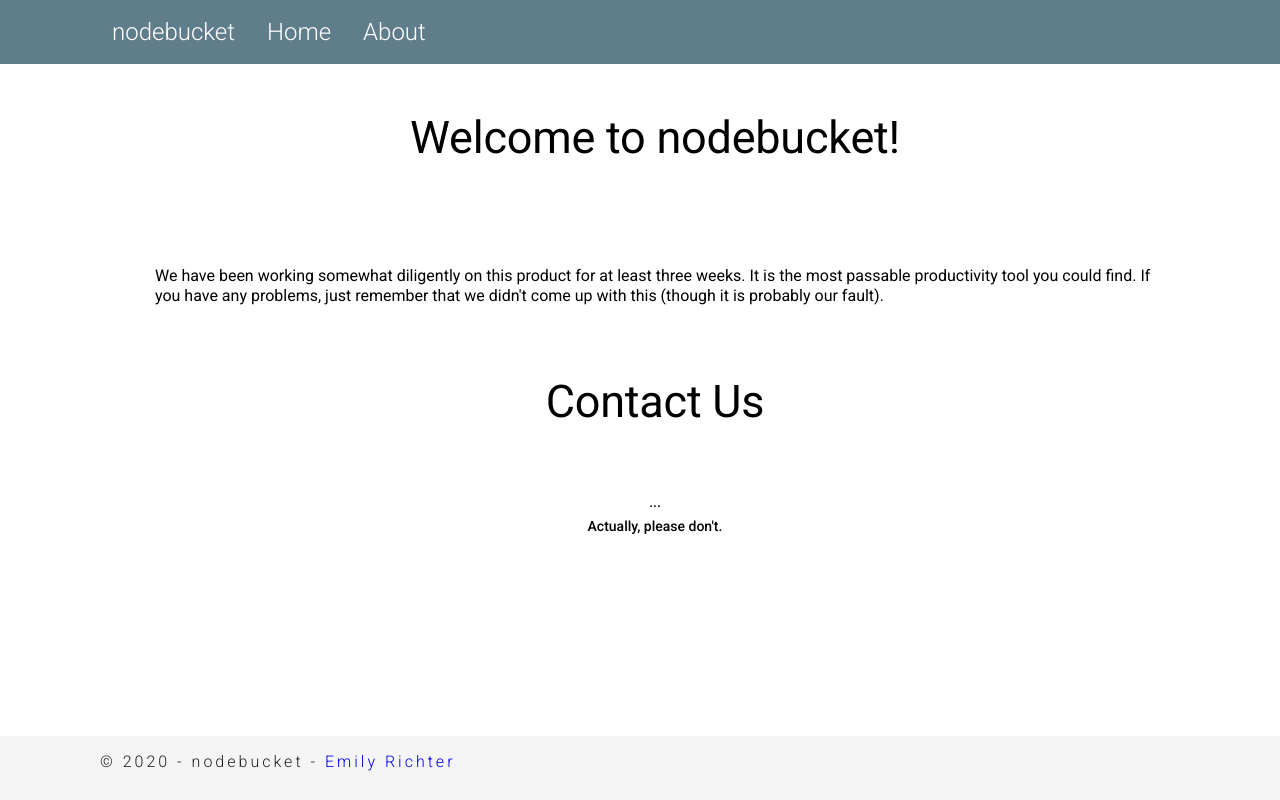
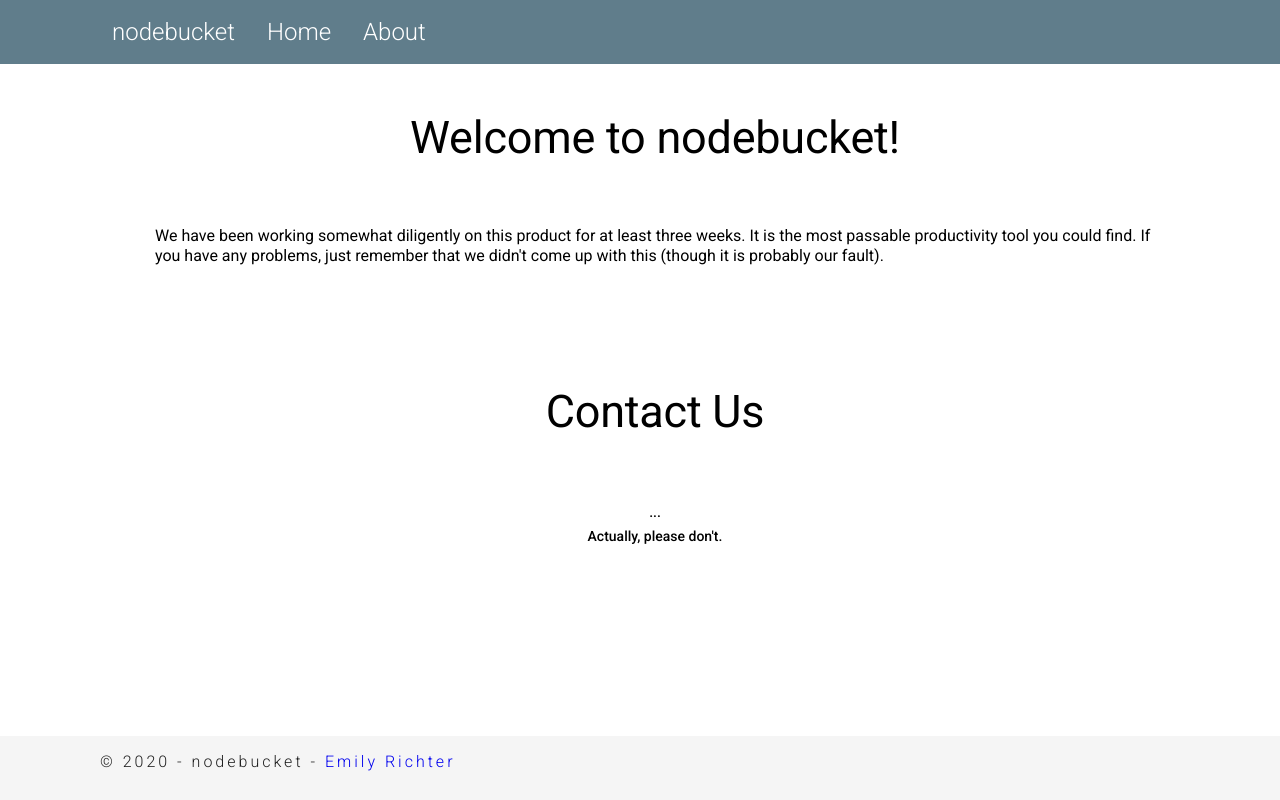
Before and after one commit to emrich96/nodebucket, an Angular app: page /#/about in a window 1280 px wide. Built offline with nearby package versions, Linux system fonts and the light colour scheme; what ngx-cookie-service would draw is missing.

Commit message:
Final sprint - 2
About page styling changes

```diff
--- a/src/app/pages/about/about.component.css
+++ b/src/app/pages/about/about.component.css
@@ -1,9 +1,8 @@
 .about-container {
   width: 80%;
-  padding-top: 50px;
   margin: 0 auto;
 }
 
-.about-card {
-  padding: 50px;
+.section-start {
+  padding-top: 50px;
 }
--- a/src/app/pages/about/about.component.html
+++ b/src/app/pages/about/about.component.html
@@ -1,8 +1,7 @@
 <div fxLayout="column" class="about-container">
 
   <div fxFlex>
-    <h1 class="mat-display-2" align="center">Welcome to nodebucket!</h1>
-    <br /><br />
+    <h1 class="mat-display-2 section-start" align="center">Welcome to nodebucket!</h1>
 
     <p style="font-size: 16px;">We have been working somewhat diligently on this product for at least three weeks. It is the most
                                 passable productivity tool you could find. If you have any problems, just remember that we didn't
@@ -13,7 +12,7 @@
   <br /><br /><br />
 
   <div fxFlex>
-    <h2 class="mat-display-2" align="center">Contact Us</h2>
+    <h2 class="mat-display-2 section-start" align="center">Contact Us</h2>
     <h3 class="mat-body-strong" align="center">...<br />Actually, please don't.</h3>
 
   </div>
```
